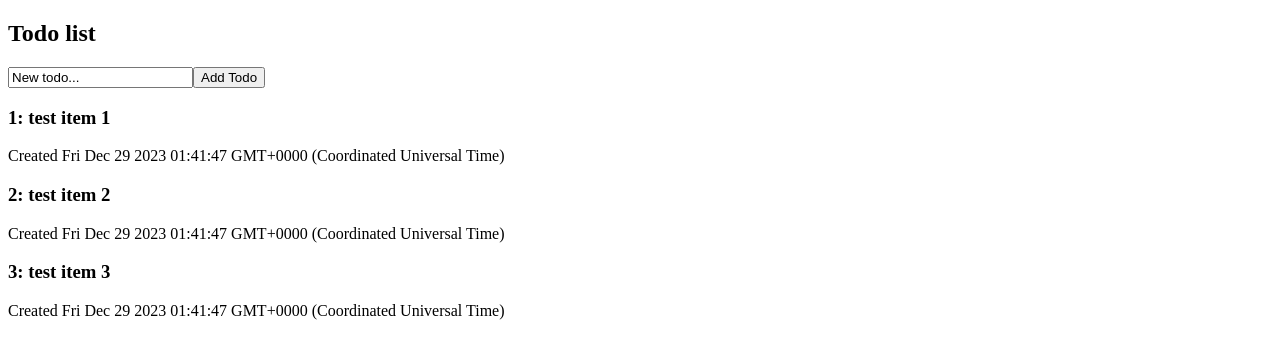
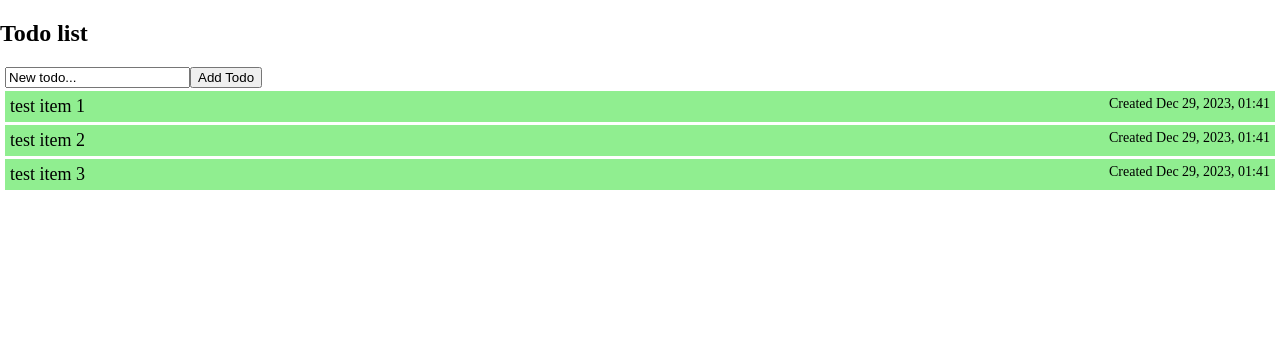
Before and after one commit to jwlebert/get-it-done, an Angular app in the folder client/: page / in a window 1280 px wide. Shown: the top 358 px of the page. Built offline with nearby package versions, Linux system fonts and the light colour scheme.

Commit message:
improved todos so that there is a better interface

```diff
--- a/client/src/app/todo-list/todo-list.component.css
+++ b/client/src/app/todo-list/todo-list.component.css
@@ -0,0 +1,3 @@
+div#todos {
+    margin: 5px;
+}
--- a/client/src/app/todo-list/todo-list.component.ts
+++ b/client/src/app/todo-list/todo-list.component.ts
@@ -22,6 +22,7 @@ export class TodoListComponent {
   }
 
   addTodo() {
+    if ((this.newTodoForm.value.title ?? '') === '') { return; }
     this.todoService.addTodo(
       this.newTodoForm.value.title ?? ''
     )
--- a/client/src/app/todo/todo.component.css
+++ b/client/src/app/todo/todo.component.css
@@ -0,0 +1,20 @@
+section {
+    background-color: lightgreen;
+    padding: 1px;
+    margin-top: 3px;
+}
+
+.todo {
+    text-align: left;
+}
+
+.todo-title {
+    margin: 4px;
+    font-size: 18px;
+}
+
+.todo span.creation-date {
+    font-size: 14px;
+    float: right;
+    font-weight: lighter;
+}
--- a/client/src/app/todo/todo.component.html
+++ b/client/src/app/todo/todo.component.html
@@ -1,4 +1,15 @@
 <section class="todo">
-    <h3> {{todo.id}}: {{todo.title}} </h3>
-    <p>Created {{todo.created }} </p>
+    <p class="todo-title">
+        {{todo.title}}
+        <span class="creation-date">
+            Created {{
+                todo.created.toLocaleString('en-CA', {
+                    dateStyle: 'medium',
+                    timeStyle: 'short',
+                    hourCycle: 'h24',
+                })
+            }}
+            <!-- later prob maybe 12/24h an option-->
+        </span>
+    </p>
 </section>
--- a/client/src/styles.css
+++ b/client/src/styles.css
@@ -1 +1,3 @@
-/* You can add global styles to this file, and also import other style files */
+body {
+    margin: 0;
+}
```
